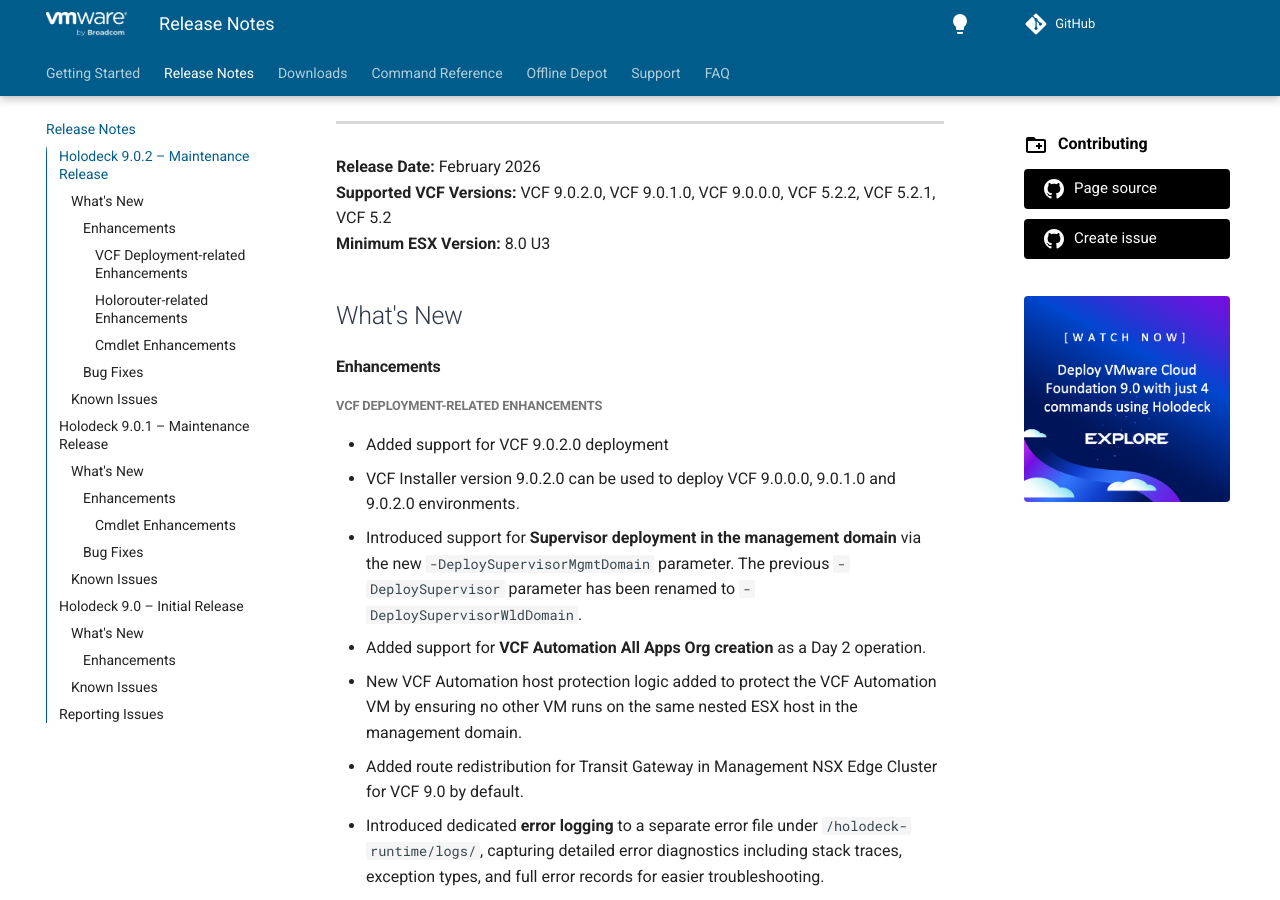
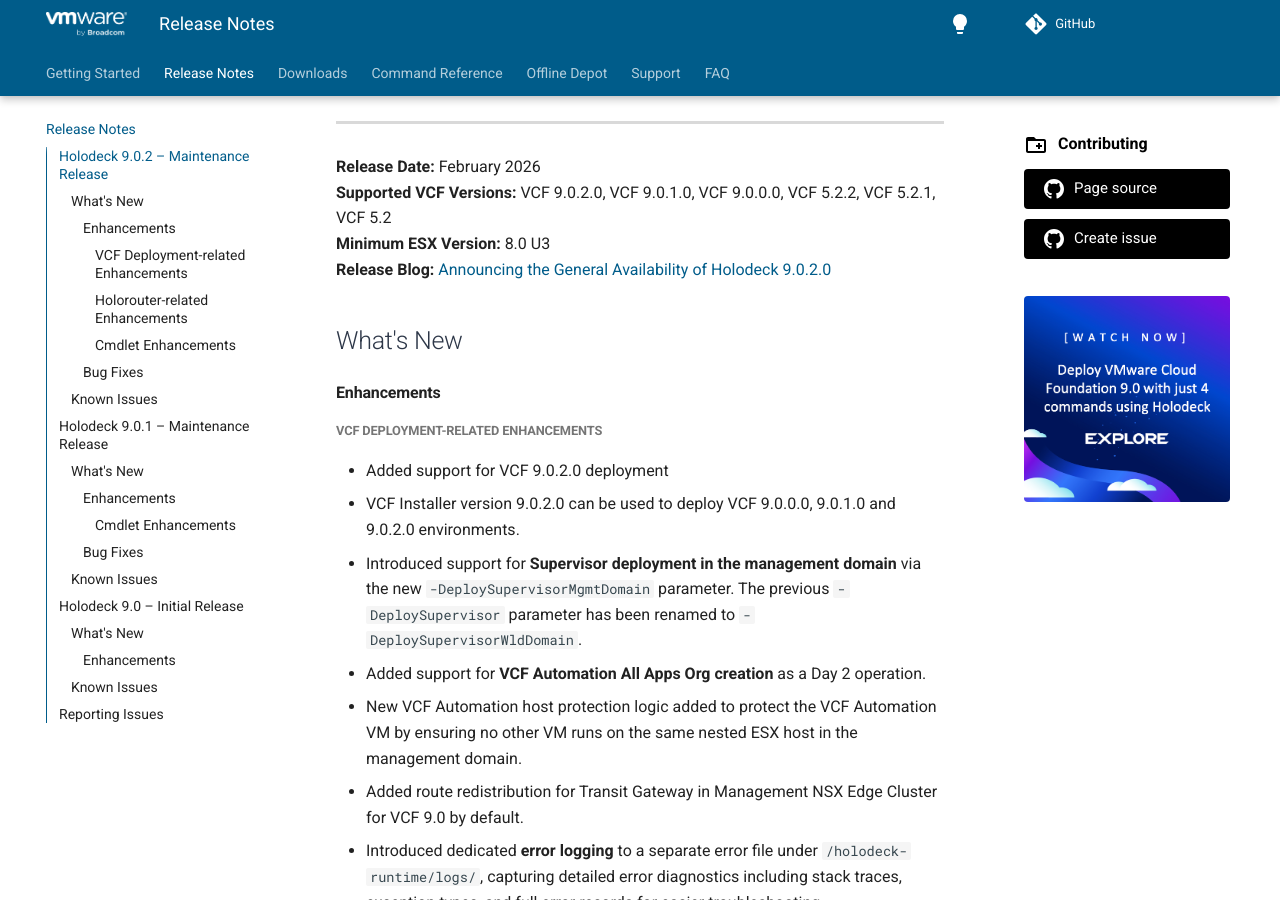
Before and after one commit to vmware/Holodeck, an MkDocs documentation site: the page built from docs/release_notes.md, in a window 1280 px wide and 900 px high, scrolled down 345 px. Built offline with MkDocs 1.6.1 and Material for MkDocs 9.7.7, drawn with Linux system fonts in a browser that asks for light colours; comment, search, counter and statistics services are not loaded.

Commit message:
Add release blog link to release notes

```diff
--- a/docs/release_notes.md
+++ b/docs/release_notes.md
@@ -9,6 +9,8 @@
 **Release Date:** February 2026
 **Supported VCF Versions:** VCF 9.0.2.0, VCF 9.0.1.0, VCF 9.0.0.0, VCF 5.2.2, VCF 5.2.1, VCF 5.2
 **Minimum ESX Version:** 8.0 U3
+<br>
+**Release Blog:** [Announcing the General Availability of Holodeck 9.0.2.0](https://blogs.vmware.com/cloud-foundation/2026/03/05/announcing-the-general-availability-of-holodeck-9-0-2/)
 
 ### What's New
 
```
